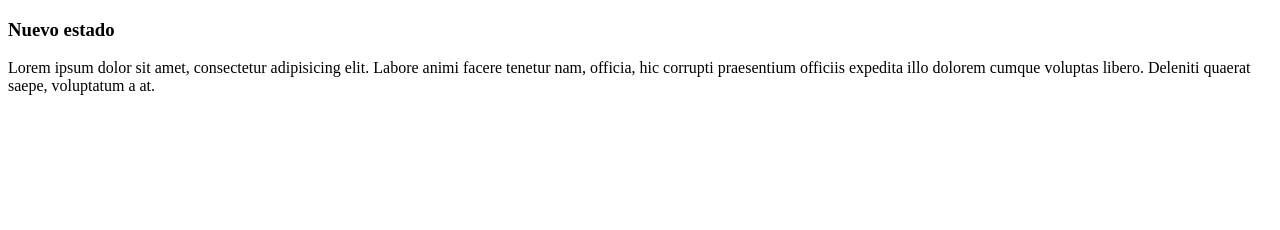
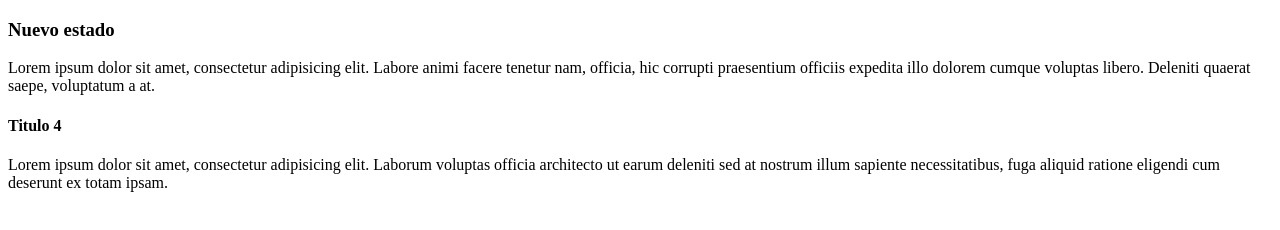
Before and after one commit to jvieyra/alpha, a plain HTML site: page index.html in a window 1280 px wide. Drawn offline with Linux system fonts and the light colour scheme.

Commit message:
Titulo 4, div class-label y nuevo parrafo

```diff
--- a/index.html
+++ b/index.html
@@ -9,5 +9,12 @@
  <h3>Nuevo estado</h3>
  <p>Lorem ipsum dolor sit amet, consectetur adipisicing elit. Labore animi facere tenetur nam, officia, hic corrupti praesentium officiis expedita illo dolorem cumque voluptas libero. Deleniti quaerat saepe, voluptatum a at.</p>
 
+ <h4>Titulo 4</h4>
+ <div class="class-label">
+   <p>
+     Lorem ipsum dolor sit amet, consectetur adipisicing elit. Laborum voluptas officia architecto ut earum deleniti sed at nostrum illum sapiente necessitatibus, fuga aliquid ratione eligendi cum deserunt ex totam ipsam.
+   </p>
+ </div>
+
 </body>
 </html>
```
